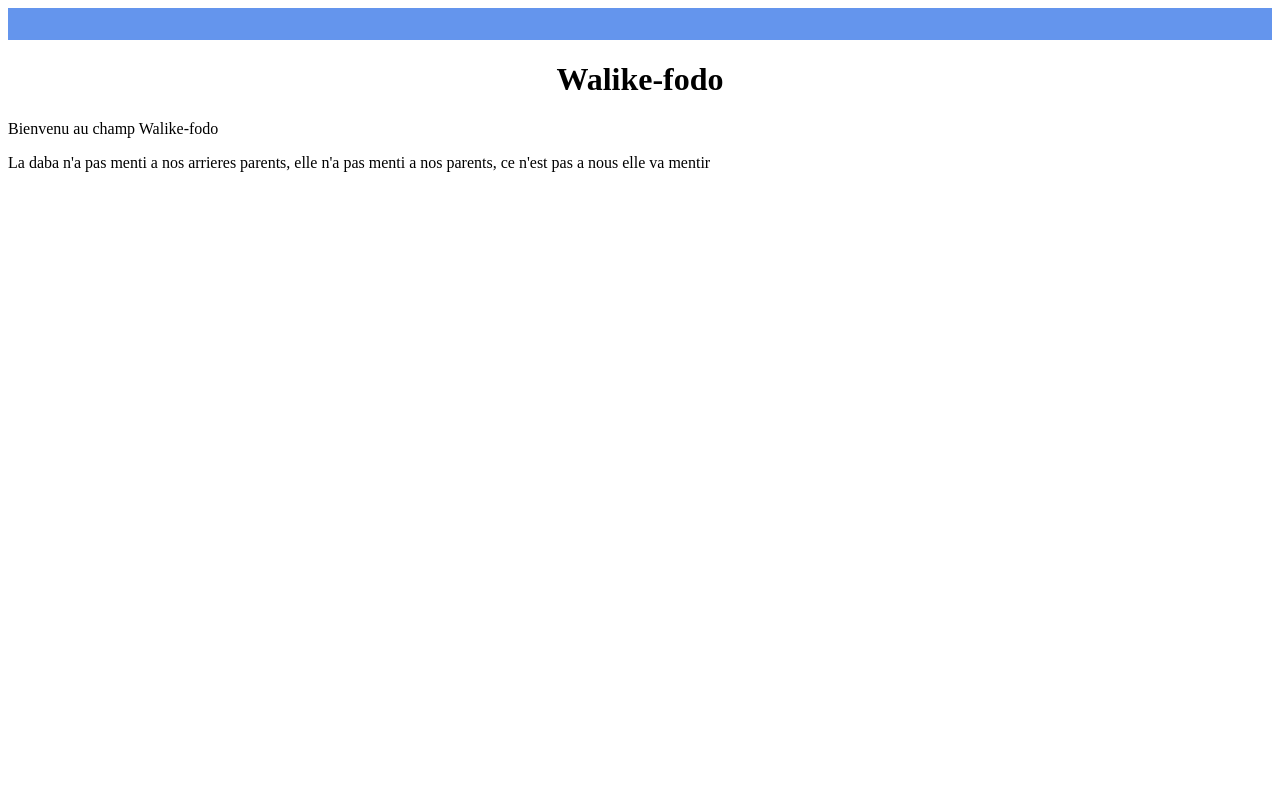
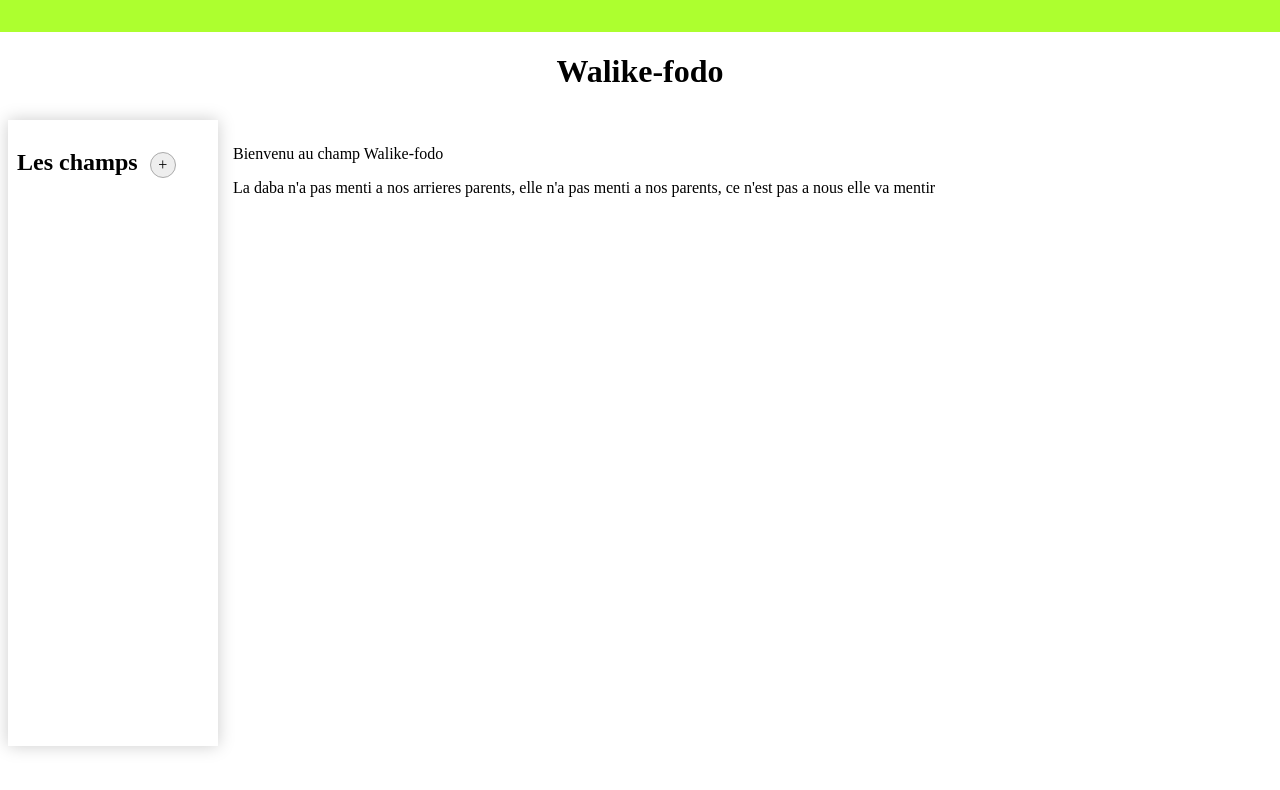
Before and after one commit to bakarykeita77/fodo, a plain HTML site: page index.html in a window 1280 px wide. Drawn offline with Linux system fonts and the light colour scheme.

Commit message:
Navigation laterale

```diff
--- a/css/index.css
+++ b/css/index.css
@@ -1,4 +1,4 @@
-
+body { margin: 0; padding: 0; }
 #container {
     padding: 0;
     margin: 0;
@@ -7,8 +7,53 @@
     margin: 0;
     height: 2rem;
     width: 100%;
-    background-color: cornflowerblue;
+    background-color: greenyellow;
 }
 #nom_du_site {
     text-align: center;
 }
+#nav_laterale_container, #asides_container {
+    position: absolute;
+    border: 1px solid transparent;
+}
+#nav_laterale_container {
+    margin: 0.5rem;
+    padding: 0.5rem;
+    width: 12rem;
+    left: 0;
+    box-shadow: 0 0 1rem #ccc;
+    min-height: calc(100vh - 12rem);
+}
+    #nav_laterale_titre, #nav_laterale_plus {
+        display: inline-block;
+    }
+    #nav_laterale_plus {
+        margin: 0 0.5rem;
+        height: 1.5rem;
+        width: 1.5rem;
+        border: 1px solid #aaa;
+        border-radius: 50%;
+        background-color: #eee;
+        text-align: center;
+        line-height: 1.5rem;
+        cursor: pointer;
+    }
+    #nav_laterale_plus:hover {
+        background-color: #fff;
+        font-weight: bold;
+        color: green;
+    }
+    #nav_laterale_list li {
+        padding: 0.25rem 0.5rem;
+        cursor: pointer;
+    }
+    #nav_laterale_list li:hover {
+        background-color: #0080000a;
+        color: green;
+    }
+#asides_container  {
+    margin: 0.5rem 0;
+    padding: 0.5rem;
+    width: calc(100vw - 15rem);
+    left: 14rem;
+}
--- a/index.html
+++ b/index.html
@@ -15,11 +15,24 @@
         <div id="page_body">
             <h1 id="nom_du_site">Walike-fodo</h1>
 
+            <div id="nav_laterale_container">
+                <div id="nav_laterale_head">
+                    <h2 id="nav_laterale_titre">Les champs</h2>
+                    <div id="nav_laterale_plus">+</div>
+                </div>
+                <div id="nav_laterale_body">
+                    <ol id="nav_laterale_list"></ol>
+                </div>
+            </div>
+
+            <div id="asides_container">
+
+                <p>Bienvenu au champ Walike-fodo</p>
+                <p>La daba n'a pas menti a nos arrieres parents, elle n'a pas menti a nos parents, ce n'est pas a nous elle va mentir</p>
+
+            </div>
         </div>
         <div id="page_foot"></div>
-
-        <p>Bienvenu au champ Walike-fodo</p>
-        <p>La daba n'a pas menti a nos arrieres parents, elle n'a pas menti a nos parents, ce n'est pas a nous elle va mentir</p>
 
     </div>
 
--- a/js/index.js
+++ b/js/index.js
@@ -0,0 +1,13 @@
+
+let nav_laterale_plus = document.getElementById('nav_laterale_plus');
+let nav_laterale_list = document.getElementById('nav_laterale_list');
+
+
+nav_laterale_plus.addEventListener('click', ajouterUnElementALaListe);
+
+function ajouterUnElementALaListe() {
+
+    let nom_de_nouveau_element = prompt('Taper le nom du nouveau Champs');
+
+    nav_laterale_list.innerHTML += "<li>"+nom_de_nouveau_element+"</li>";
+}
```
